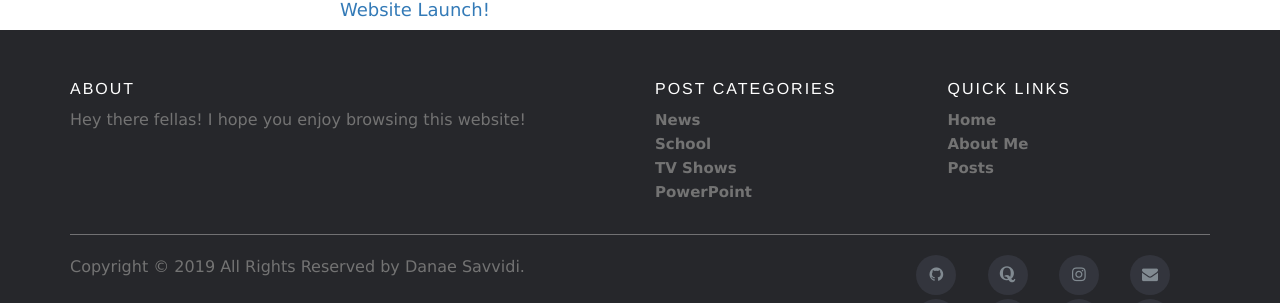
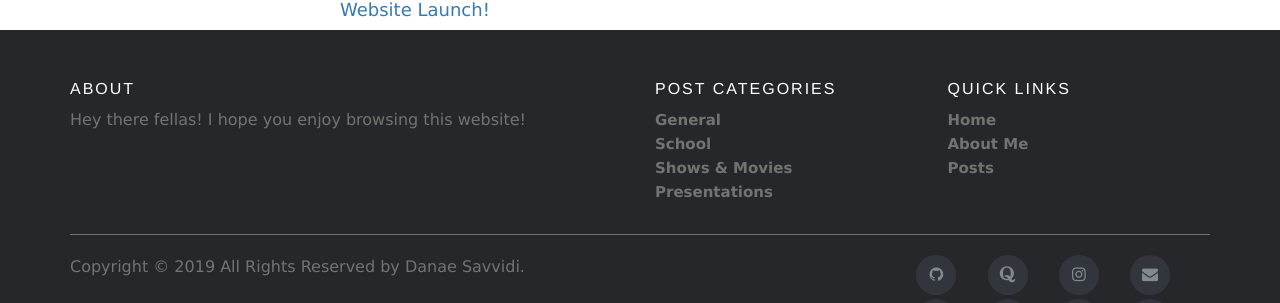
Before and after one commit to danaesav/danaesav.github.io, a Jekyll site: the page built from index.html, in a window 1280 px wide and 1003 px high. Shown: the part 640-943 px from the top of the window. Built offline with Jekyll 4.4.1, drawn with Linux system fonts in a browser that asks for light colours.

Commit message:
Update footer.html

```diff
--- a/_includes/footer.html
+++ b/_includes/footer.html
@@ -9,10 +9,10 @@
           <div class="col-xs-6 col-md-3">
             <h6>Post Categories</h6>
             <ul class="footer-links">
-              <li><a href="#">News</a></li>
-              <li><a href="#">School</a></li>
-              <li><a href="#">TV Shows</a></li>
-              <li><a href="#">PowerPoint</a></li>
+              <li><a href="https://danaesav.github.io/projects/#general">General</a></li>
+              <li><a href="https://danaesav.github.io/projects/#school">School</a></li>
+              <li><a href="https://danaesav.github.io/projects/#shows&movies">Shows & Movies</a></li>
+              <li><a href="https://danaesav.github.io/projects/#presentations">Presentations</a></li>
             </ul>
           </div>
 
```
